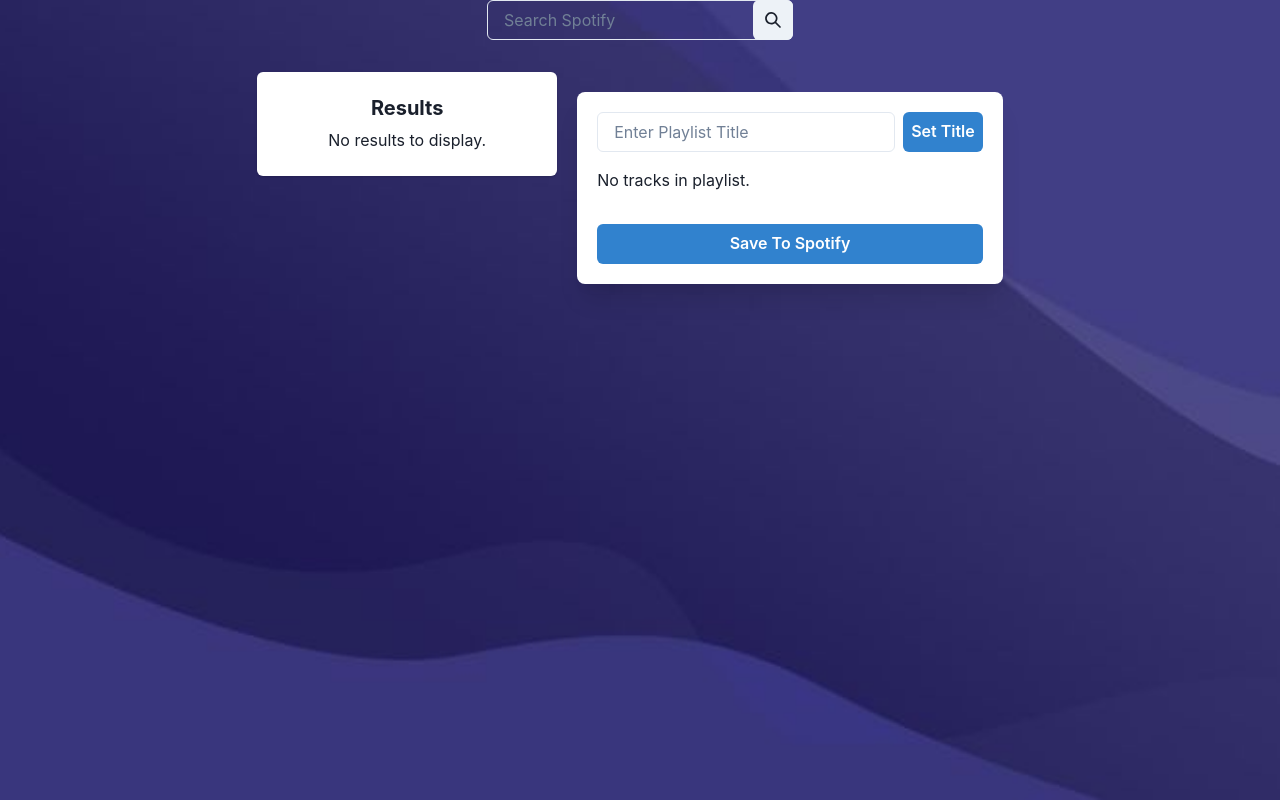
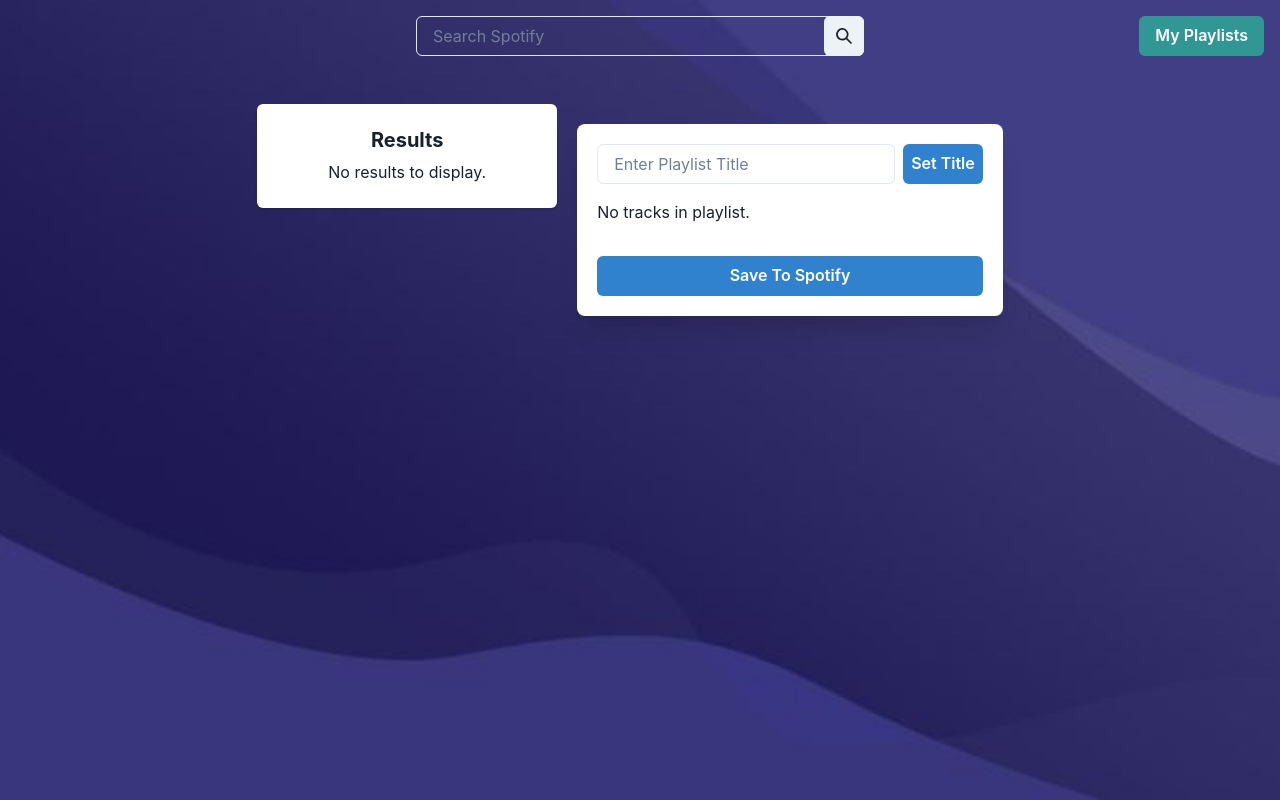
Before and after one commit to Jsoke18/jamming, a React (Create React App) app: page / in a window 1280 px wide. Built offline with nearby package versions, Linux system fonts and the light colour scheme.

Commit message:
WE GOT SOUNDD

```diff
--- a/package.json
+++ b/package.json
@@ -13,6 +13,7 @@
     "framer-motion": "^11.0.5",
     "react": "^18.2.0",
     "react-dom": "^18.2.0",
+    "react-icons": "^5.0.1",
     "react-scripts": "5.0.1",
     "tailwind": "^4.0.0",
     "web-vitals": "^2.1.4"
--- a/src/components/music-controls/MusicControls.js
+++ b/src/components/music-controls/MusicControls.js
@@ -14,7 +14,8 @@
       name: track.name,
       artist: track.artists.map(artist => artist.name).join(', '),
       album: track.album.name,
-      uri: track.uri
+      uri: track.uri,
+      preview_url: track.preview_url
     }));
     setSearchResults(results);
   };
--- a/src/components/navbar/Navbar.js
+++ b/src/components/navbar/Navbar.js
@@ -1,12 +1,32 @@
-import SearchBar from "../searchbar/Searchbar"; // Import the Track component
+import React from 'react';
+import { Flex, Button } from '@chakra-ui/react';
+import SearchBar from "../searchbar/Searchbar";
 
 const Navbar = ({ onSearchResults }) => {
-  // Accept the onSearchResults prop
   return (
-    <>
-      <SearchBar onSearchResults={onSearchResults} />
+    <Flex
+      as="nav"
+      align="center"
+      justify="space-between"
+      wrap="wrap"
+      padding="1rem"
+      color="white"
+      w="100%"
+    >
+      <Flex flex={1} justify="center">
+        <SearchBar onSearchResults={onSearchResults} />
+      </Flex>
 
-    </>
+      <Button
+        colorScheme="teal"
+        variant="solid"
+        size="md"
+        position="absolute"
+        right="1rem"
+      >
+        My Playlists
+      </Button>
+    </Flex>
   );
 };
 
--- a/src/components/searchbar/Searchbar.js
+++ b/src/components/searchbar/Searchbar.js
@@ -70,7 +70,6 @@
   };
 
   return (
-    <Center>
       <InputGroup maxW="md">
         <Input
           placeholder="Search Spotify"
@@ -87,7 +86,6 @@
           />
         </InputRightElement>
       </InputGroup>
-    </Center>
   );
 };
 
--- a/src/components/track/track.js
+++ b/src/components/track/track.js
@@ -1,6 +1,28 @@
-import { VStack, Box, Button, Text, Spacer } from "@chakra-ui/react";
+import React, { useState, useRef, useEffect } from 'react';
+import { VStack, Box, Button, Text, Spacer, IconButton } from "@chakra-ui/react";
+import { FaPlay } from "react-icons/fa";
+import { FaPause } from "react-icons/fa";
 
 export const Track = ({ track, onAdd, onRemove, context }) => {
+    const [isPlaying, setIsPlaying] = useState(false);
+    const audioRef = useRef(new Audio(track.preview_url));
+
+    const handlePreview = () => {
+        if (isPlaying) {
+            audioRef.current.pause();
+        } else {
+            audioRef.current.play();
+        }
+        setIsPlaying(!isPlaying);
+    };
+
+    // Stop the preview when the component unmounts
+    useEffect(() => {
+        return () => {
+            audioRef.current.pause();
+        };
+    }, []);
+
     return (
         <Box display="flex" alignItems="center" justifyContent="space-between" w="full" px={5} py={2}>
             <VStack align="start" spacing={1} flex="1" mt="5">
@@ -15,6 +37,12 @@
                 </Text>
             </VStack>
             <Spacer />
+            <IconButton
+                icon={isPlaying ? <FaPause /> : <FaPlay />}
+                onClick={handlePreview}
+                size="sm"
+                aria-label={isPlaying ? 'Stop preview' : 'Play preview'}
+            />
             <Button
                 colorScheme="blue"
                 size="sm"
```
Also changed, not shown: 1 other file (tests, documents, lock files or other folders). Lines whose indentation alone changed are shown as unchanged.
